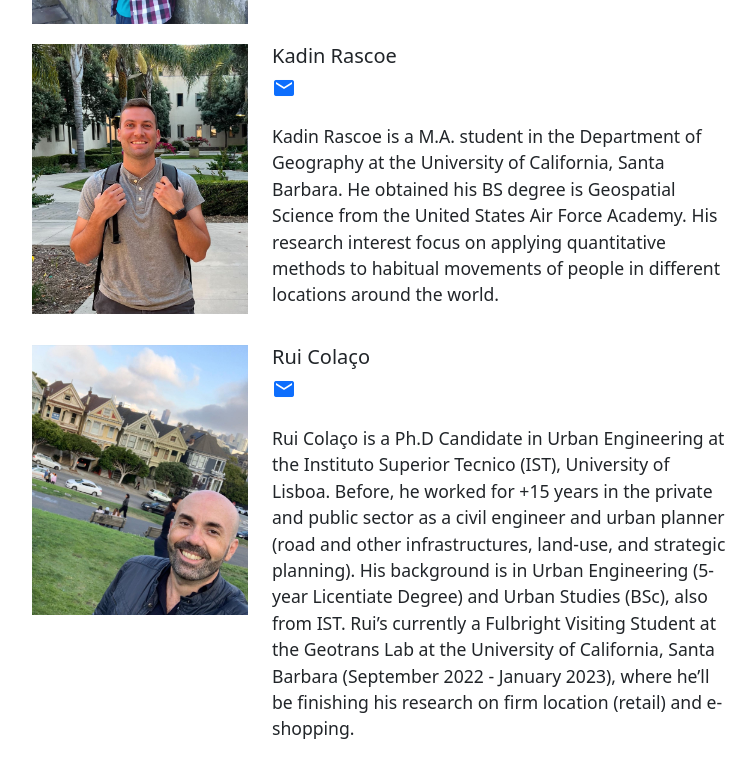
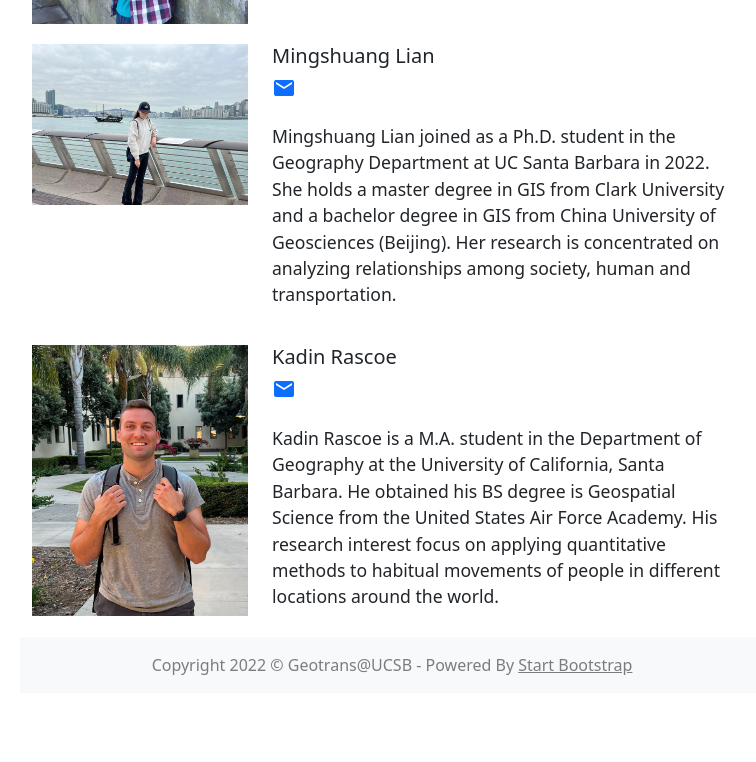
Before and after one commit to GeoTransUCSB/WebsiteMaterial, a plain HTML site: page people.html in a window 1280 px wide. Shown: the part 1898-2660 px from the top of the page, without its empty margins (248-1004 px from the left). Drawn offline with nearby package versions, Linux system fonts and the light colour scheme; a script that the page names is missing.

Commit message:
Update people.html
Updated!

```diff
--- a/people.html
+++ b/people.html
@@ -96,6 +96,19 @@
                             </div>
                         </div>
 
+				<div class="row" style="border:none; background:none; margin-bottom: 10px; margin-top: 10px">
+                            <div class="col-lg-4">
+                                <img src="images/Mingshuang.jpg" style="width: 100%;" />
+                            </div>
+                            <div class="col-lg-8">
+                                <h5>Mingshuang Lian</h5>
+                                <a href="mailto:mingshuang@ucsb.edu"><span title="Email"><i class="material-icons" style="color: seablue">mail</i></span></a>
+                                <!-- <a href=""><span title="Personal Website"><i class="material-icons" style="color: seablue">account_circle</i></span></a> -->
+                                <!-- <a href="" target="_blank"><span title="Google Scholar"><i class="material-icons" style="color: seablue">school</i></span></a> -->
+                                <p class="lead-overwrite">Mingshuang Lian joined as a Ph.D. student in the Geography Department at UC Santa Barbara in 2022. She holds a master degree in GIS from Clark University and a bachelor degree in GIS from China University of Geosciences (Beijing). Her research is concentrated on analyzing relationships among society, human and transportation.</p>
+                            </div>
+                        </div>
+
 			             <div class="row" style="border:none; background:none; margin-bottom: 10px; margin-top: 10px">
                             <div class="col-lg-4">
                                 <img src="images/Kadin.jpg" style="width: 100%;" />
@@ -109,18 +122,18 @@
                             </div>
                         </div>
 
-                        <div class="row" style="border:none; background:none; margin-bottom: 10px; margin-top: 10px">
-                            <div class="col-lg-4">
-                                <img src="images/RuiC.JPG" style="width: 100%;" />
-                            </div>
-                            <div class="col-lg-8">
-                                <h5>Rui Colaço</h5>
-                                <a href="mailto:ruicolacopt@gmail.com"><span title="Email"><i class="material-icons" style="color: seablue">mail</i></span></a>
+                        <!--<div class="row" style="border:none; background:none; margin-bottom: 10px; margin-top: 10px">
+                            <!--<div class="col-lg-4">
+                                <!--<img src="images/RuiC.JPG" style="width: 100%;" />
+                            <!--</div>
+                            <!--<div class="col-lg-8">
+                                <!--<h5>Rui Colaço</h5>
+                                <!--<a href="mailto:ruicolacopt@gmail.com"><span title="Email"><i class="material-icons" style="color: seablue">mail</i></span></a>
                                 <!-- <a href=""><span title="Personal Website"><i class="material-icons" style="color: seablue">account_circle</i></span></a> -->
                                 <!-- <a href="" target="_blank"><span title="Google Scholar"><i class="material-icons" style="color: seablue">school</i></span></a> -->
-                                <p class="lead-overwrite">Rui Colaço is a Ph.D Candidate in Urban Engineering at the Instituto Superior Tecnico (IST), University of Lisboa. Before, he worked for +15 years in the private and public sector as a civil engineer and urban planner (road and other infrastructures, land-use, and strategic planning). His background is in Urban Engineering (5-year Licentiate Degree) and Urban Studies (BSc), also from IST. Rui’s currently a Fulbright Visiting Student at the Geotrans Lab at the University of California, Santa Barbara (September 2022 - January 2023), where he’ll be finishing his research on firm location (retail) and e-shopping.</p>
-                            </div>
-                        </div>
+                                <!--<p class="lead-overwrite">Rui Colaço is a Ph.D Candidate in Urban Engineering at the Instituto Superior Tecnico (IST), University of Lisboa. Before, he worked for +15 years in the private and public sector as a civil engineer and urban planner (road and other infrastructures, land-use, and strategic planning). His background is in Urban Engineering (5-year Licentiate Degree) and Urban Studies (BSc), also from IST. Rui’s currently a Fulbright Visiting Student at the Geotrans Lab at the University of California, Santa Barbara (September 2022 - January 2023), where he’ll be finishing his research on firm location (retail) and e-shopping.</p>
+                            <!--</div>
+                        <!--</div>
 
                         <hr class="my-4">
 
```
